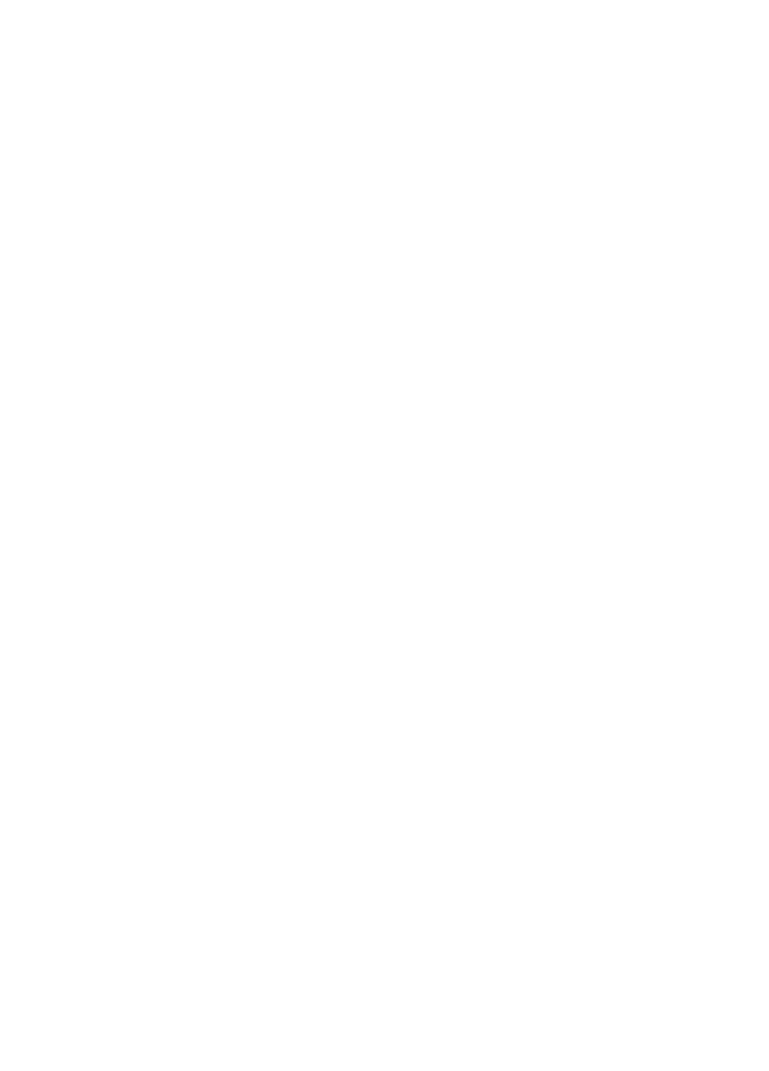
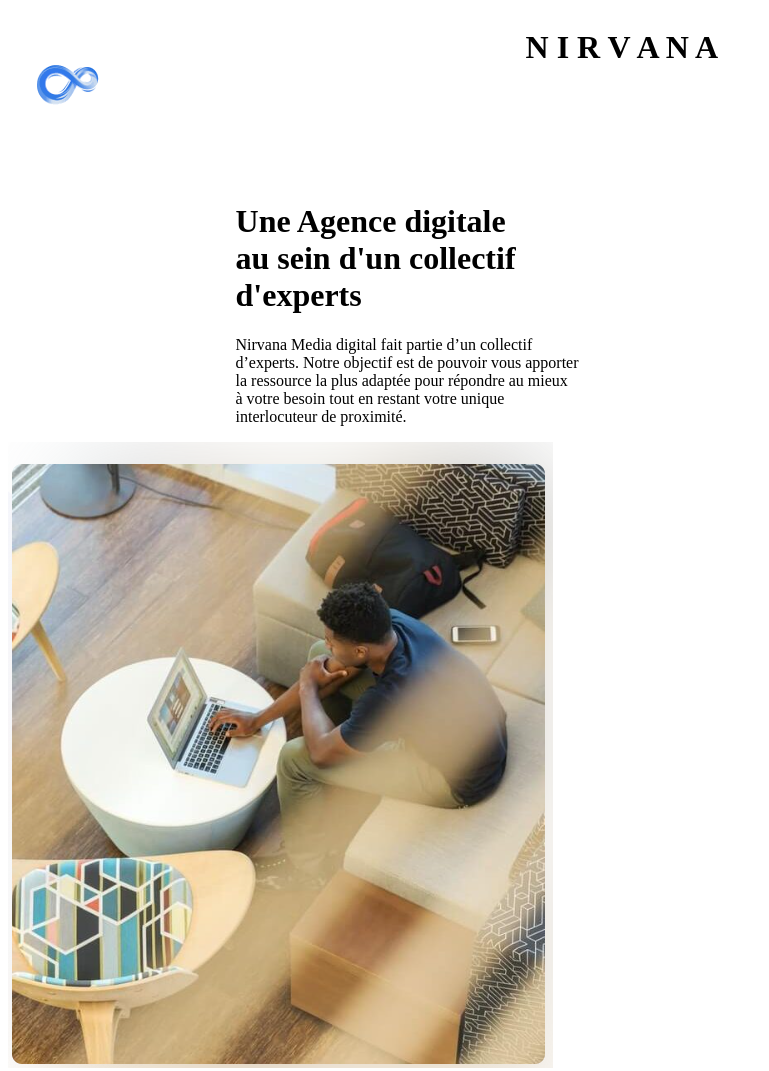
Before and after one commit to YASS777-pixels/groupe-js, a plain HTML site: page index.html in a window 1280 px wide. Shown: the whole page, without its empty margins (0-769 px from the left). Before the commit the page ends 800 px from the top, so only its background shows below. Drawn offline with Linux system fonts and the light colour scheme.

Commit message:
page home

```diff
--- a/index.html
+++ b/index.html
@@ -4,8 +4,22 @@
     <meta charset="UTF-8">
     <meta name="viewport" content="width=device-width, initial-scale=1.0">
     <title>Document</title>
+    <!-- <link rel="stylesheet" href="style.css"> -->
+     <link rel="stylesheet" href="style.css">
 </head>
 <body>
 
+   <header>
+    <div class="div1">
+        <img src="images/1.jpg">
+        <h1>N I R V A N A</h1>
+
+    </div>
+   </header>
+   <div class="div2">
+   <h1> Une Agence digitale<br> au sein d'un collectif<br> d'experts</h1>
+   <p>Nirvana Media digital fait partie d’un collectif<br> d’experts. Notre objectif est de pouvoir vous apporter<br> la ressource la plus adaptée pour répondre au mieux<br> à votre besoin tout en restant votre unique<br> interlocuteur de proximité.</p>
+   <img src="images/2.png">
+    </div>
 </body>
 </html>
--- /dev/null
+++ b/style.css
@@ -0,0 +1,19 @@
+.div1{
+   display: flex;
+}
+
+
+
+h1{
+   display: flex;
+   margin-left: 18%;
+}
+P{
+   display: flex;
+   margin-left: 18%;
+}
+image{
+   display: flex;
+   border-radius: 10PX;
+
+}
```
Also changed, not shown: images/1.jpg (added), images/2.png (added).
